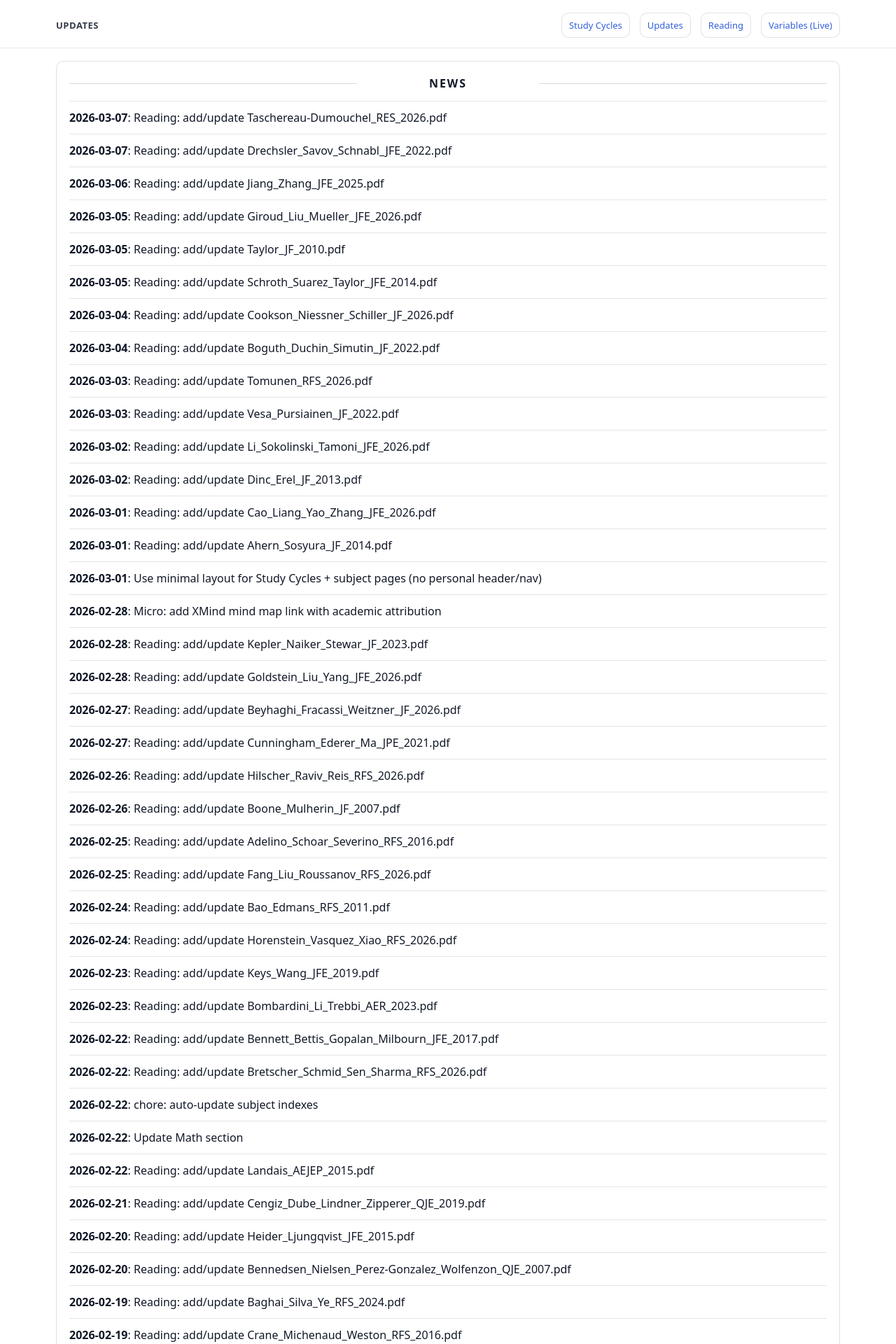
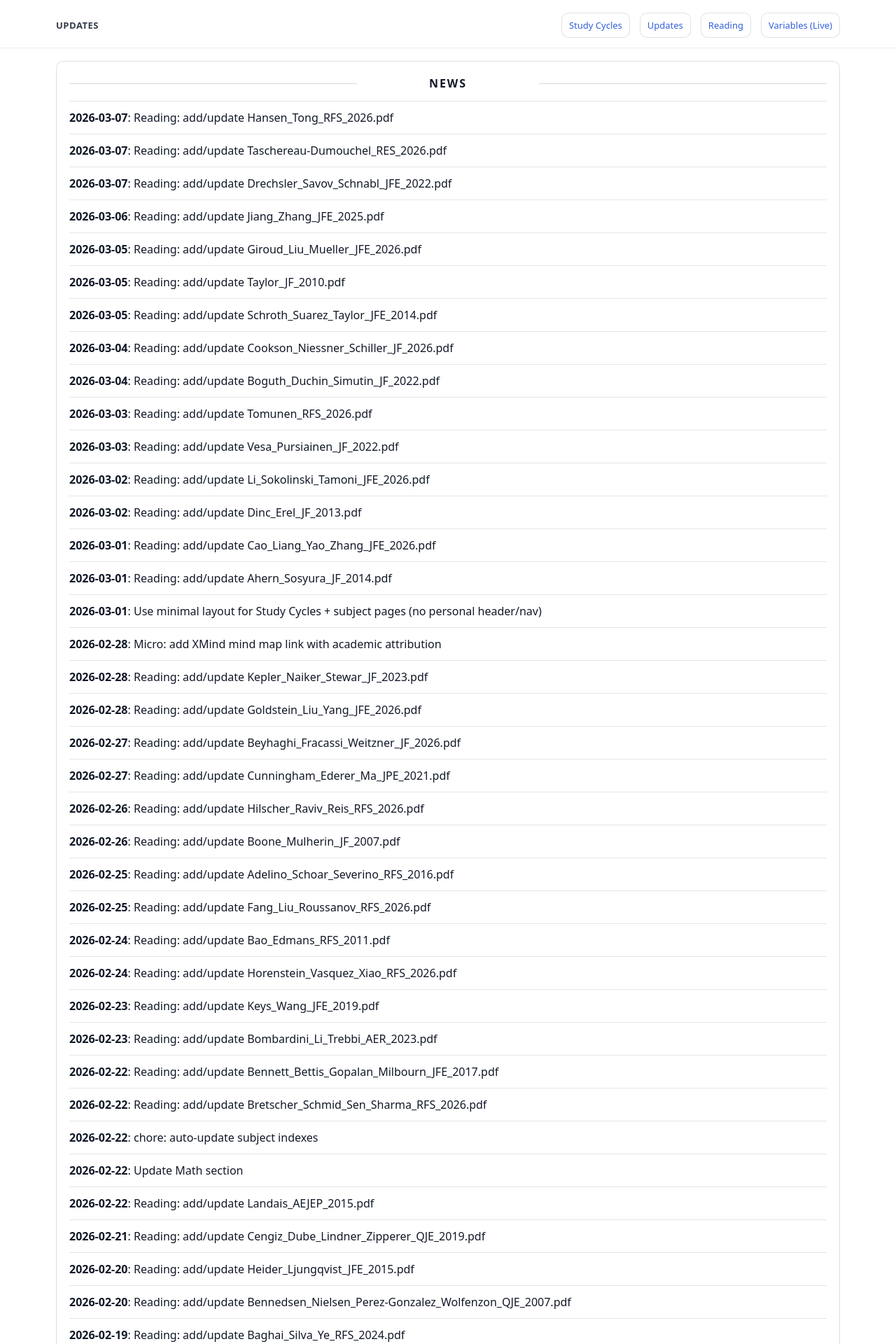
Before and after one commit to yaxinzn/study-archive, a Jekyll site: the page built from updates/index.md, in a window 1280 px wide. Shown: the top 1920 px of the page at 70% size. Built offline with Jekyll 4.4.1, drawn with Linux system fonts in a browser that asks for light colours; some of the changed text lies outside the part shown.

Commit message:
chore: update NEWS feed

```diff
--- a/_data/news.yml
+++ b/_data/news.yml
@@ -1,4 +1,7 @@
 # Auto-generated update history (sorted newest -> oldest). Do not edit manually.
+- ts: "1772880116"
+  date: "2026-03-07"
+  title: "Reading: add/update Hansen_Tong_RFS_2026.pdf"
 - ts: "1772875621"
   date: "2026-03-07"
   title: "Reading: add/update Taschereau-Dumouchel_RES_2026.pdf"
```
